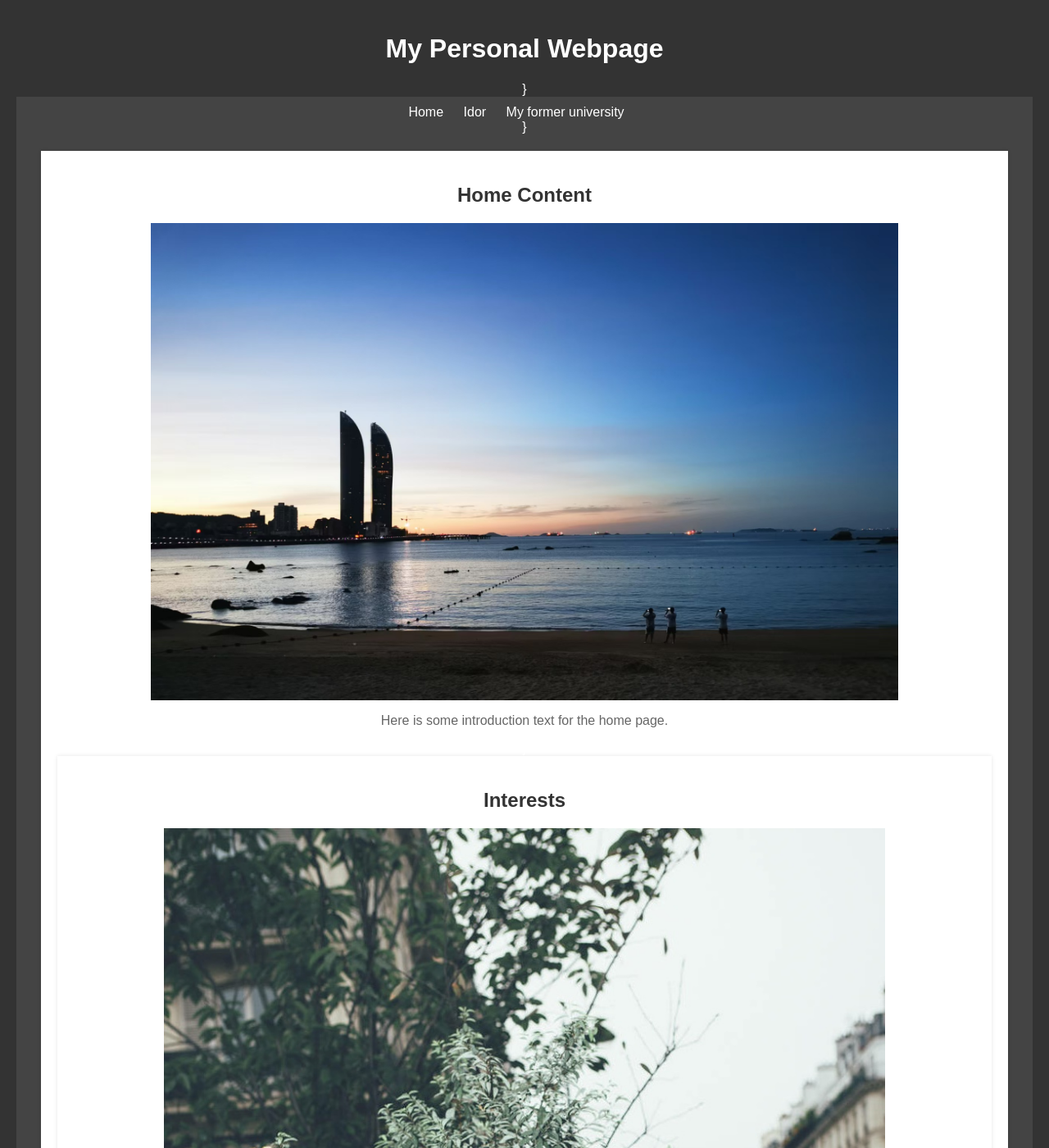
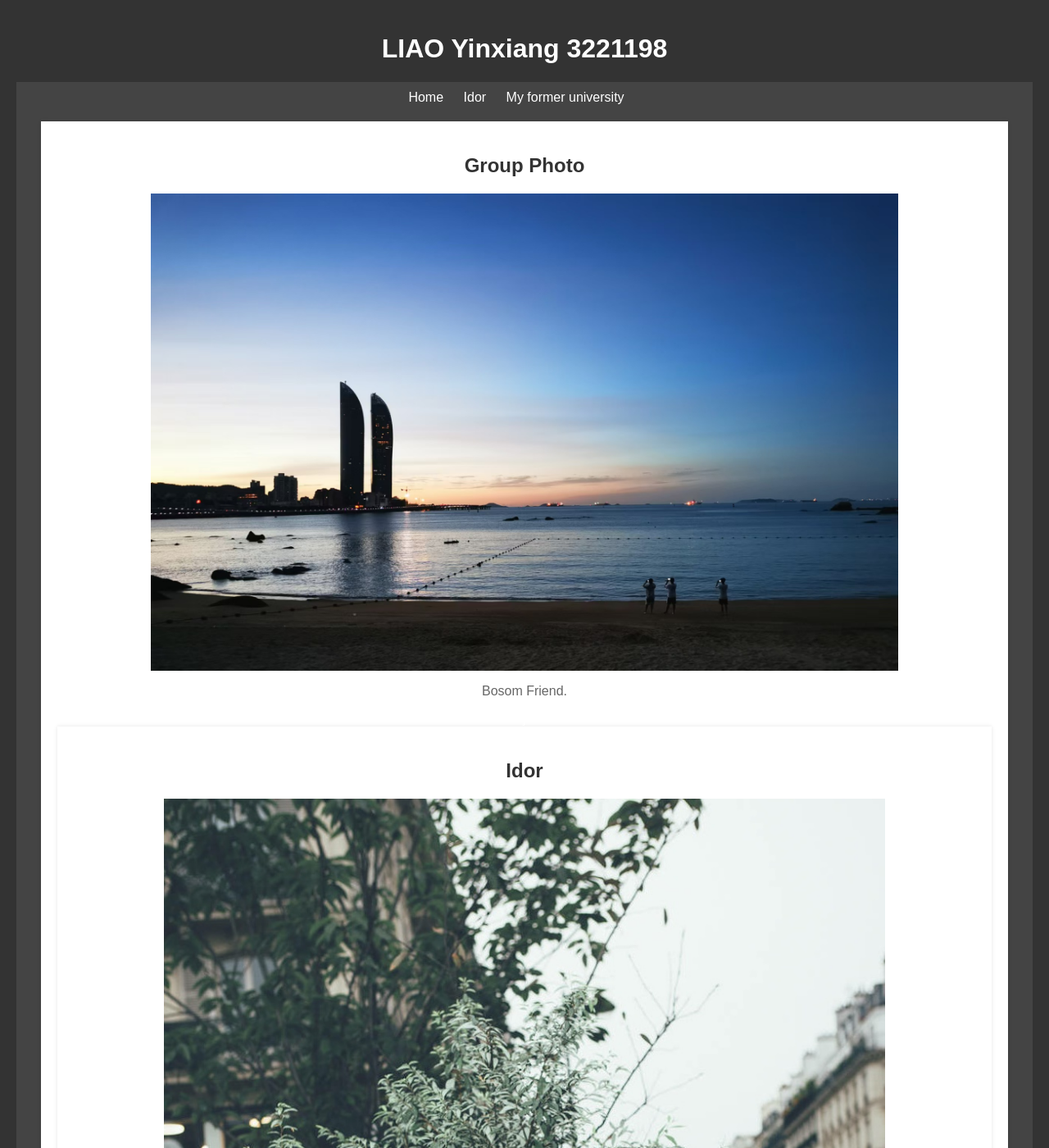
Before and after one commit to lyxlx33/lyxlx33.github.io, a Jekyll site: the page index.html, which Jekyll copies as it is, in a window 1280 px wide and 1400 px high. Shown: the whole window at 82% size. Built offline with Jekyll 4.4.1, drawn with Linux system fonts in a browser that asks for light colours; some of the changed text lies outside the part shown.

Commit message:
Update index.html

```diff
--- a/index.html
+++ b/index.html
@@ -79,25 +79,25 @@
 
 <body>
   <header>
-    <h1>My Personal Webpage</h1>
-  }
+    <h1>LIAO Yinxiang 3221198</h1>
+
   <nav>
     <ul>
       <li><a href="#home">Home</a></li>
-      <li><a href="Idor">Idor</a></li>
-      <li><a href="My former university">My former university</a></li>
+      <li><a href="#Idor">Idor</a></li>
+      <li><a href="#My former university">My former university</a></li>
     </ul>
-  }
+
   <main>
     <section id="home">
-      <h2>Home Content</h2>
+      <h2>Group Photo</h2>
       <img src="images/home.jpg" alt="Home Picture">
-      <p>Here is some introduction text for the home page.</p>
+      <p>Bosom Friend.</p>
     }
     <section id="Idor">
-      <h2>Interests</h2>
+      <h2>Idor</h2>
       <img src="images/interests.jpg" alt="Interests Picture">
-      <p>Describe the content related to your interests.</p>
+      <p>Charlene Choi</p>
     }
     <section id="My former university">
       <h2>My former university</h>
```
Also changed, not shown: other parts of index.html (+2 -2 lines).
